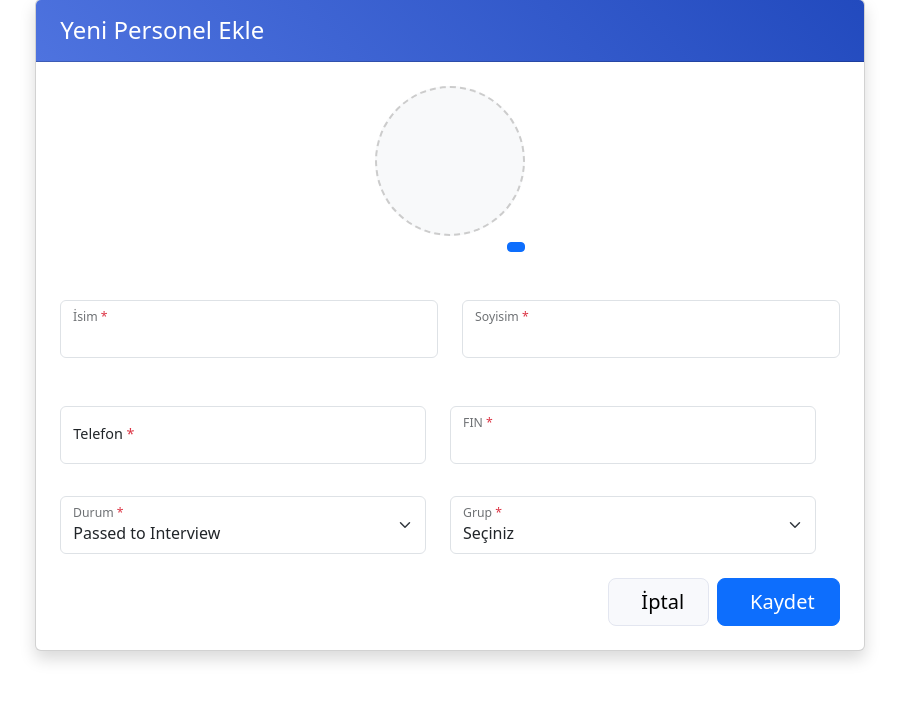
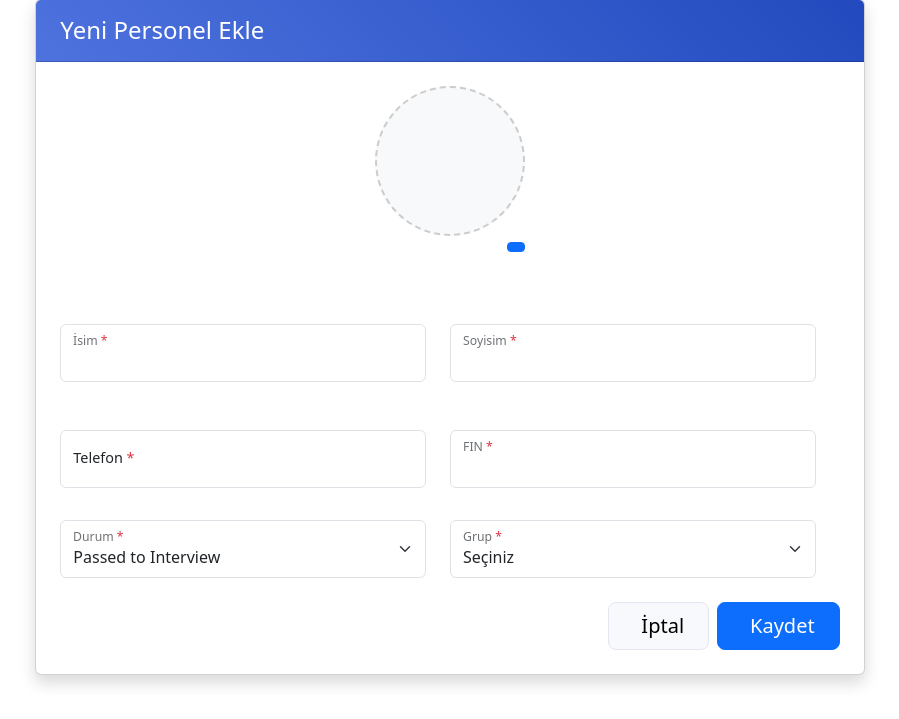
Before and after one commit to SamirAlizada/Recruitment, a Django app: page /add/ in a window 1280 px wide. Shown: the part 81-800 px from the top of the page, without its empty margins (190-1089 px from the left). Run offline with Django 4.2, Linux system fonts and the light colour scheme; a user stored in the database is signed in; data comes from the database, SQL or seed files in the repository; some libraries are stand-ins or nearby versions.

Commit message:
Update form styles and modify group selection
- Added .form-floating class to ensure full-width styling for all form fields.
- Removed 'required' attribute from the group selection dropdown, making group selection optional.

```diff
--- a/templates/add_agent.html
+++ b/templates/add_agent.html
@@ -33,6 +33,7 @@
                             </div>
 
                             <!-- İsim ve Soyisim -->
+                            <div class="row g-4">
                                 <div class="col-md-6">
                                     <div class="form-floating">
                                         <input type="text" class="form-control" id="id_name" name="name" required>
@@ -43,6 +44,7 @@
                                     <div class="form-floating">
                                         <input type="text" class="form-control" id="id_surname" name="surname" required>
                                         <label for="id_surname">Soyisim <span class="text-danger">*</span></label>
+                                    </div>
                                 </div>
                             </div>
 
@@ -90,7 +92,7 @@
 
                                 <div class="col-md-6">
                                     <div class="form-floating">
-                                        <select class="form-select" id="id_group" name="group" required>
+                                        <select class="form-select" id="id_group" name="group">
                                             <option value="">Seçiniz</option>
                                             {% for group in groups %}
                                             <option value="{{ group.id }}">{{ group.name }}</option>
@@ -120,6 +122,10 @@
 <style>
 .bg-gradient-primary {
     background: linear-gradient(45deg, #4e73df 0%, #224abe 100%);
+}
+
+.form-floating {
+    width: 100%; /* Tüm form alanlarının genişliğini ayarlar */
 }
 
 .form-floating > label {
```
Lines whose indentation alone changed are shown as unchanged.
